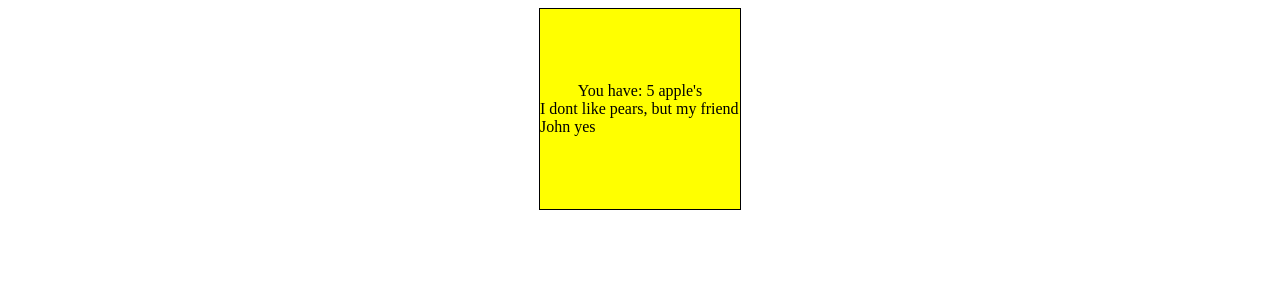
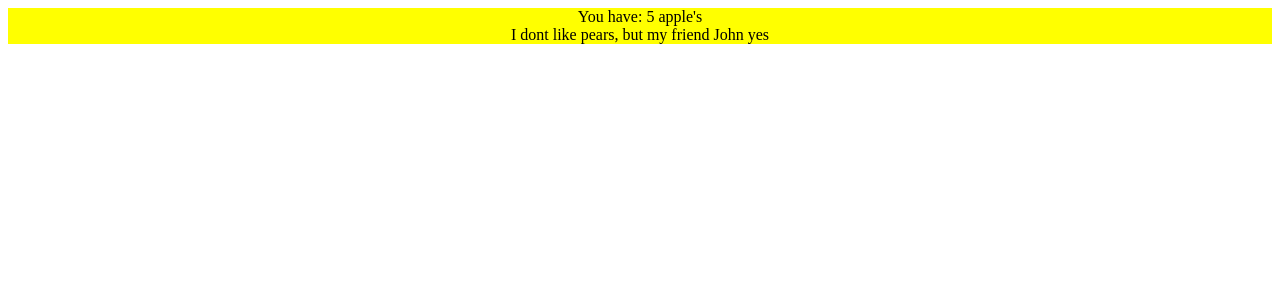
Before and after one commit to csanjuan99/coursera-react-basics, a React (Create React App) app in the folder 05-props_children/: page / in a window 1280 px wide. Shown: the top 300 px of the page. Built offline with nearby package versions, Linux system fonts and the light colour scheme.

Commit message:
06.2 - styling_using_className

```diff
--- a/05-props_children/src/components/Bag.js
+++ b/05-props_children/src/components/Bag.js
@@ -1,18 +1,20 @@
+import bag from "../css/bag.css"
+
 // it's works like slot in Vue.js
 function Bag(props) {
-    const bag = {
-        width: "200px",
-        height: "200px",
-        border: "1px solid black",
-        display: "flex",
-        justifyContent: "center",
-        alignItems: "center",
-        flexDirection: "column",
-        margin: "0 auto",
-        backgroundColor: "yellow"
-    }
+    // const bag = {
+    //     width: "200px",
+    //     height: "200px",
+    //     border: "1px solid black",
+    //     display: "flex",
+    //     justifyContent: "center",
+    //     alignItems: "center",
+    //     flexDirection: "column",
+    //     margin: "0 auto",
+    //     backgroundColor: "yellow"
+    // }
     return (
-        <div style={bag}>
+        <div className="bag">
             {props.children}
         </div>
     )
--- /dev/null
+++ b/05-props_children/src/css/bag.css
@@ -0,0 +1,9 @@
+.bag {
+    display: flex;
+    flex-direction: column;
+    align-items: center;
+    justify-content: center;
+    width: 100%;
+    height: 100%;
+    background-color: yellow;
+}
```
